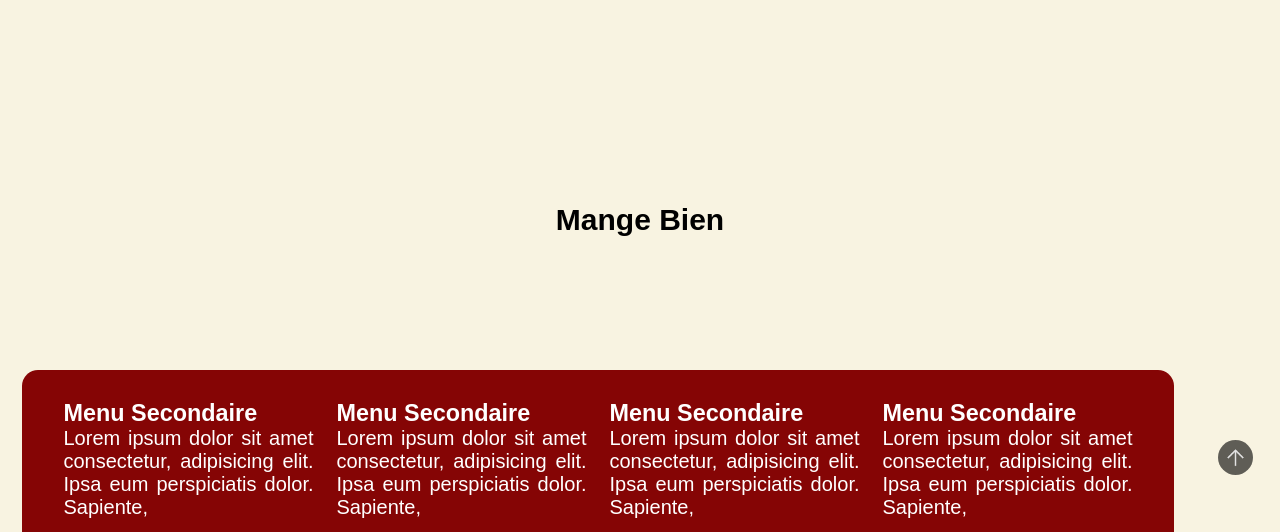
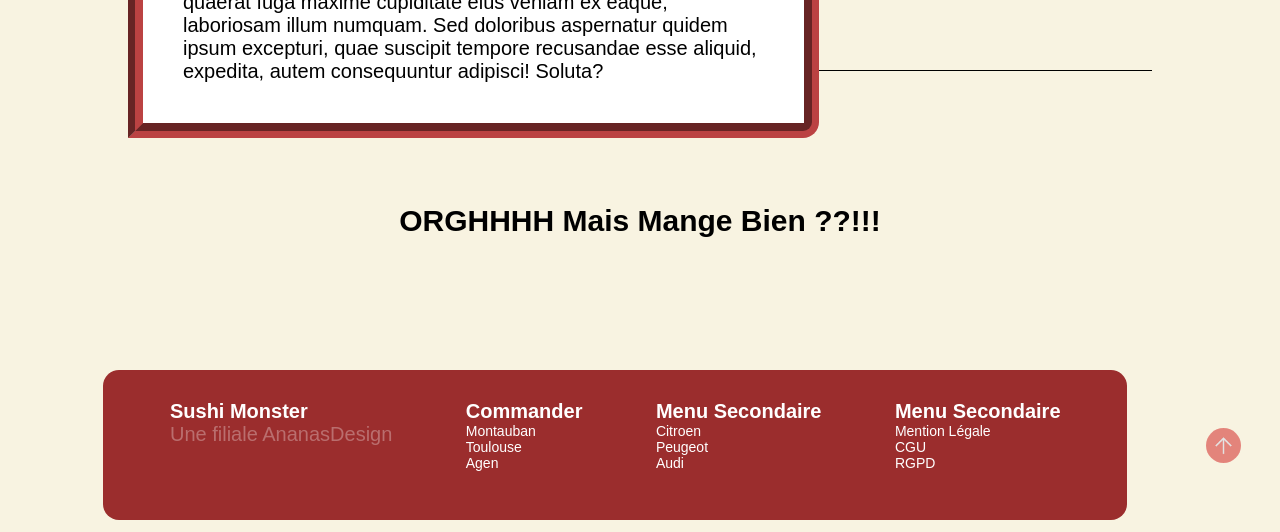
Before and after one commit to chahineKeb/restaurant-chahine, a plain HTML site: page index.html in a window 1280 px wide. Shown: the part 1660-2192 px from the top of the page. Drawn offline with Linux system fonts and the light colour scheme.

Commit message:
v1.3 reajustement des couleurs et des blocs

```diff
--- a/css/footer.css
+++ b/css/footer.css
@@ -2,13 +2,31 @@
     display: flex;
     justify-content: space-around;
     border-radius: 16px;
-    width: 90%;
-    background-color: rgb(133, 5, 5);
+    width: 80%;
+    margin:0 0 0 5%;
+    max-height: 150px;
+    background-color: #9b2d2d;
     color: rgb(255, 255, 255);
     padding: 30px;
 
+
 }
-.menu_footer p{
-    text-align: justify;
-    width: 250px;
+footer .colonne ul{
+    font-size: 0.70em;
+    list-style: none;
+    margin-bottom: 30px;
 }
+footer .colonne h3{
+    font-size: 1em;
+}
+footer .colonne h3::after {
+  content: "";
+  width: 10px;
+  height: 10px;
+  display: none;
+}
+footer .colonne h3:hover::after {
+  transform: scale(1.02);
+  transition: 0.03s;
+  display: block;
+}
--- a/css/header.css
+++ b/css/header.css
@@ -14,4 +14,5 @@ header{
   border-radius: 16px;
   box-shadow: 5px 4px 40px 4px rgba(255, 0, 0, 0.336);
 
+
 }
--- a/css/layout.css
+++ b/css/layout.css
@@ -37,25 +37,16 @@ footer{
     display: flex;
     justify-content: space-around;
     align-items: center;
+    margin-bottom: 20px;
 }
 
-.click_up{
-    width: 40px;
-    height: 40px;
-    top:0;
-    right: 0;
-
-}
 .click_up a img{
     border-radius: 50px;
     padding: 5px;
     display: flex;;
-    background-color: #0000009d;
-    top:0;
-    right: 0;
+    background-color: #d11c1c83;
 }
 .click_up img{
     width: 35px;
     height: 35px;
-
 }
--- a/css/main.css
+++ b/css/main.css
@@ -55,10 +55,10 @@ section.apropos{
     width: 90%;
     max-height: 90vh;
     padding: 40px;
+    border-radius: 40px 0 16px 0;
     background-color: #fff;
-    /* display: flex;
-    justify-content: space-around;
-    text-align: justify; */
+    border:15px  rgb(187, 66, 66);
+    border-style: groove;
 }
 .texte h2{
     width: 100%;
@@ -76,6 +76,9 @@ section.apropos{
 
 
 section.fin{
+    border-top: solid 1px;
+    width: 80%;
+    margin: 0 10%;
     height: 300px;
     display: flex;
     justify-content: center;
--- a/css/navigation.css
+++ b/css/navigation.css
@@ -12,7 +12,7 @@ nav ul li {
   margin: 0 20px;
   padding: 10px 40px;
   border-radius: 16px;
-  background: #d11c1c;
+  background-color: #d11c1c;
   list-style: none;
 }
 
@@ -22,3 +22,9 @@ nav ul li a {
   align-items: center;
 
 }
+
+nav ul li:hover{
+  transition: 0.03s;
+  transform: scale(1.05);
+  box-shadow: 3px 4px 20px 4px rgba(255, 0, 0, 0.164);
+}
--- a/index.html
+++ b/index.html
@@ -35,32 +35,46 @@
                         <h2>Fait sortir le monstre en toi !!</h2>
                     </div>
                     <div class="contenu">
-                        <p>Lorem ipsum dolor, sit amet consectetur adipisicing elit. Suscipit laboriosam nobis quaerat incidunt harum tempora sint ullam eos dolores repudiandae excepturi saepe, quia expedita architecto sunt, magnam quo ex deserunt soluta esse facilis iusto nihil! Rerum eaque necessitatibus iusto quasi delectus vero quos quia vitae a! Sed dignissimos molestiae quo veritatis praesentium, culpa deleniti, architecto voluptate inventore, optio porro enim. Ullam quisquam voluptatem quas, natus cum veniam eos fugiat facere laboriosam repellendus optio consectetur reprehenderit maiores recusandae fuga, placeat,</p>
+                        <p>Lorem ipsum dolor, sit amet consectetur adipisicing elit. Suscipit laboriosam nobis quaerat incidunt harum tempora sint ullam eos dolores repudiandae excepturi saepe, quia expedita architecto sunt, magnam quo ex deserunt soluta esse facilis iusto nihil! Rerum eaque necessitatibus iusto quasi delectus vero quos quia vitae <br>a! Sed dignissimos molestiae quo veritatis praesentium, culpa deleniti, architecto voluptate inventore, optio porro enim. Ullam quisquam voluptatem quas, natus cum veniam eos fugiat facere laboriosam repellendus optio consectetur reprehenderit maiores recusandae fuga, placeat,</br><br></br>
+                            Lorem ipsum dolor, sit amet consectetur adipisicing elit. Possimus minima eius animi reiciendis unde necessitatibus. Commodi rerum provident, distinctio enim delectus temporibus, quaerat fuga maxime cupiditate eius veniam ex eaque, laboriosam illum numquam. Sed doloribus aspernatur quidem ipsum excepturi, quae suscipit tempore recusandae esse aliquid, expedita, autem consequuntur adipisci! Soluta?
+                        </p>
                     </div>
 
                 </div>
                 <div class="picture"></div>
             </section>
-            <section class="fin"><h2>Mange Bien</h2></section>
+            <section class="fin"><h2>ORGHHHH Mais Mange Bien ??!!!</h2></section>
 
         </main>
         <footer>
             <div class="menu_footer">
                 <div class="colonne">
-                    <h3>Menu Secondaire</h3>
-                    <p>Lorem ipsum dolor sit amet consectetur, adipisicing elit. Ipsa eum perspiciatis dolor. Sapiente,</p>
+                    <h3>Sushi Monster</h3>
+                    <ps style="color: rgba(255, 255, 255, 0.308);">Une filiale AnanasDesign</p>
+                </div>
+                <div class="colonne">
+                    <h3>Commander</h3>
+                    <ul>
+                        <li>Montauban</li>
+                        <li>Toulouse</li>
+                        <li>Agen</li>
+                    </ul>
                 </div>
                 <div class="colonne">
                     <h3>Menu Secondaire</h3>
-                    <p>Lorem ipsum dolor sit amet consectetur, adipisicing elit. Ipsa eum perspiciatis dolor. Sapiente,</p>
+                    <ul>
+                        <li>Citroen</li>
+                        <li>Peugeot</li>
+                        <li>Audi</li>
+                    </ul>
                 </div>
                 <div class="colonne">
                     <h3>Menu Secondaire</h3>
-                    <p>Lorem ipsum dolor sit amet consectetur, adipisicing elit. Ipsa eum perspiciatis dolor. Sapiente,</p>
-                </div>
-                <div class="colonne">
-                    <h3>Menu Secondaire</h3>
-                    <p>Lorem ipsum dolor sit amet consectetur, adipisicing elit. Ipsa eum perspiciatis dolor. Sapiente,</p>
+                    <ul>
+                        <li>Mention Légale</li>
+                        <li>CGU</li>
+                        <li>RGPD</li>
+                    </ul>
                 </div>
             </div>
             <div class="click_up"><a href="index.html"><img src="/image/arrow_up.png" alt="arrow_up"></a></div>
```
